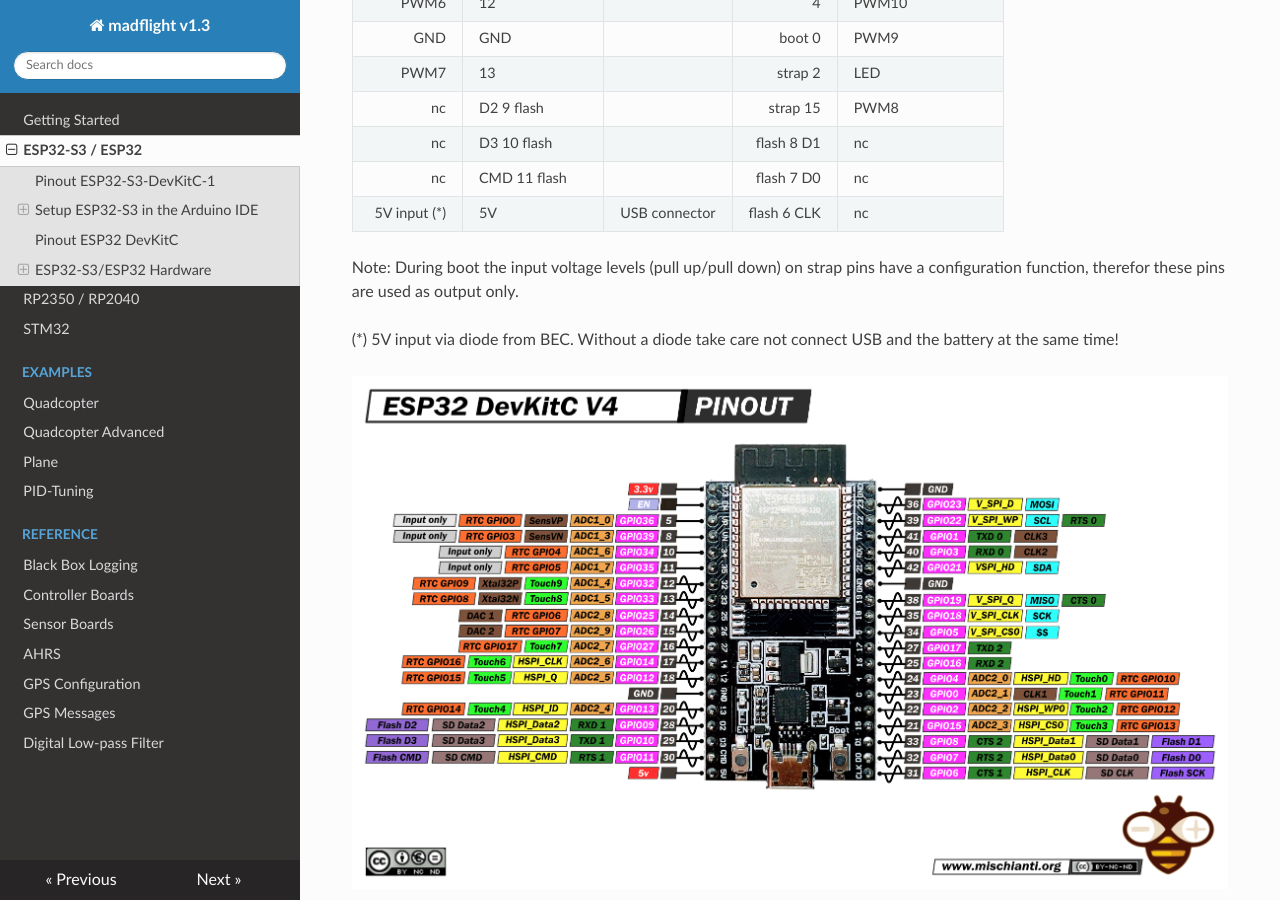
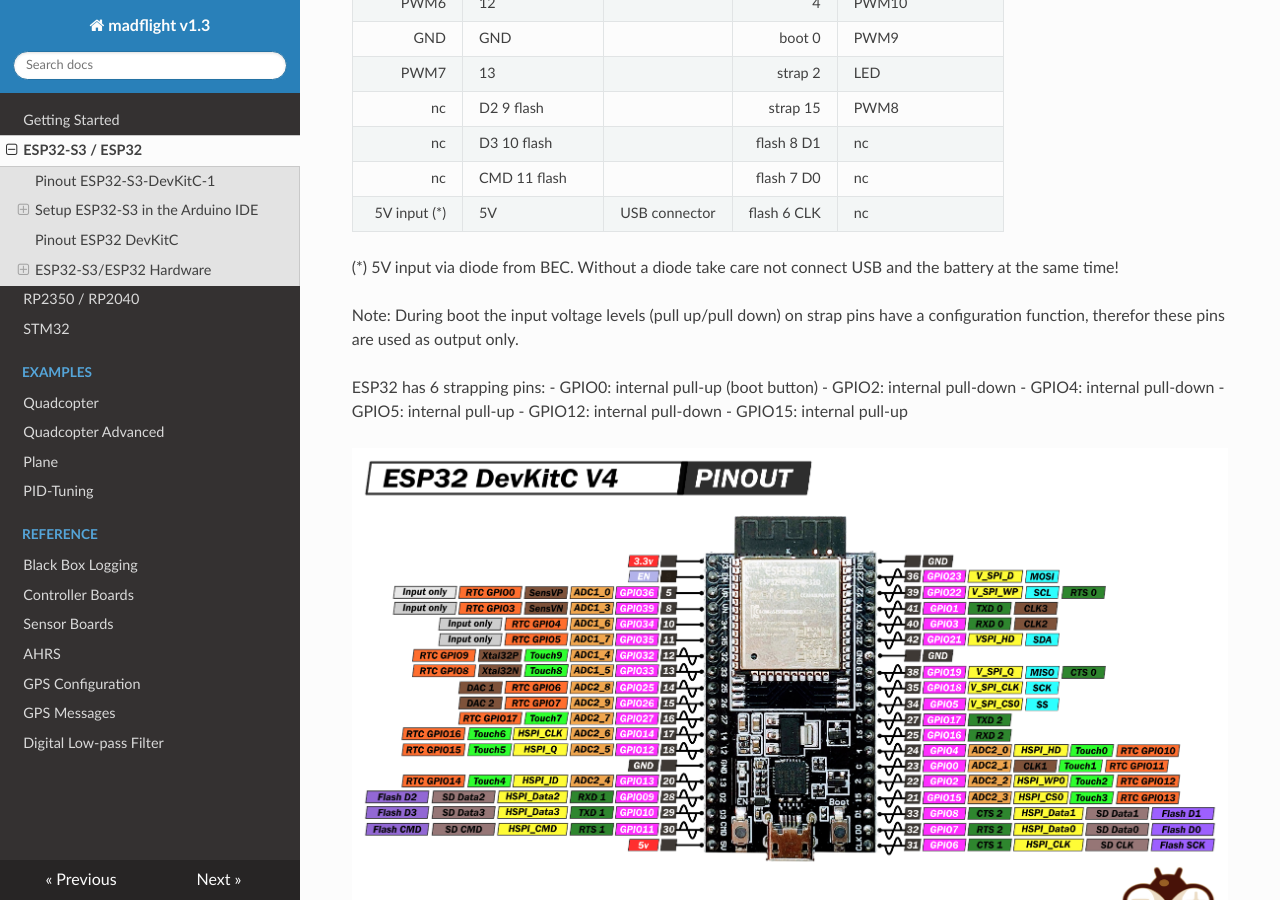
Before and after one commit to qqqlab/madflight-docs, an MkDocs documentation site: the page built from docs/Board-ESP32.md, in a window 1280 px wide and 900 px high, scrolled down 3862 px. Built offline with MkDocs 1.6.1, drawn with Linux system fonts in a browser that asks for light colours; nearby versions of some CDN libraries.

Commit message:
Update Board-ESP32.md

```diff
--- a/docs/Board-ESP32.md
+++ b/docs/Board-ESP32.md
@@ -113,9 +113,17 @@
 | nc           | CMD 11 flash |          | flash 7 D0 | nc
 | 5V input (*) | 5V | USB connector     | flash 6 CLK | nc
 
+(*) 5V input via diode from BEC. Without a diode take care not connect USB and the battery at the same time!
+
 Note: During boot the input voltage levels (pull up/pull down) on strap pins have a configuration function, therefor these pins are used as output only.
 
-(*) 5V input via diode from BEC. Without a diode take care not connect USB and the battery at the same time!
+ESP32 has 6 strapping pins:
+- GPIO0: internal pull-up (boot button)
+- GPIO2: internal pull-down
+- GPIO4: internal pull-down
+- GPIO5: internal pull-up
+- GPIO12: internal pull-down
+- GPIO15: internal pull-up
 
 ![](img/ESP32-DEV-KIT-DevKitC-v4-pinout-mischianti.png)
 
```
